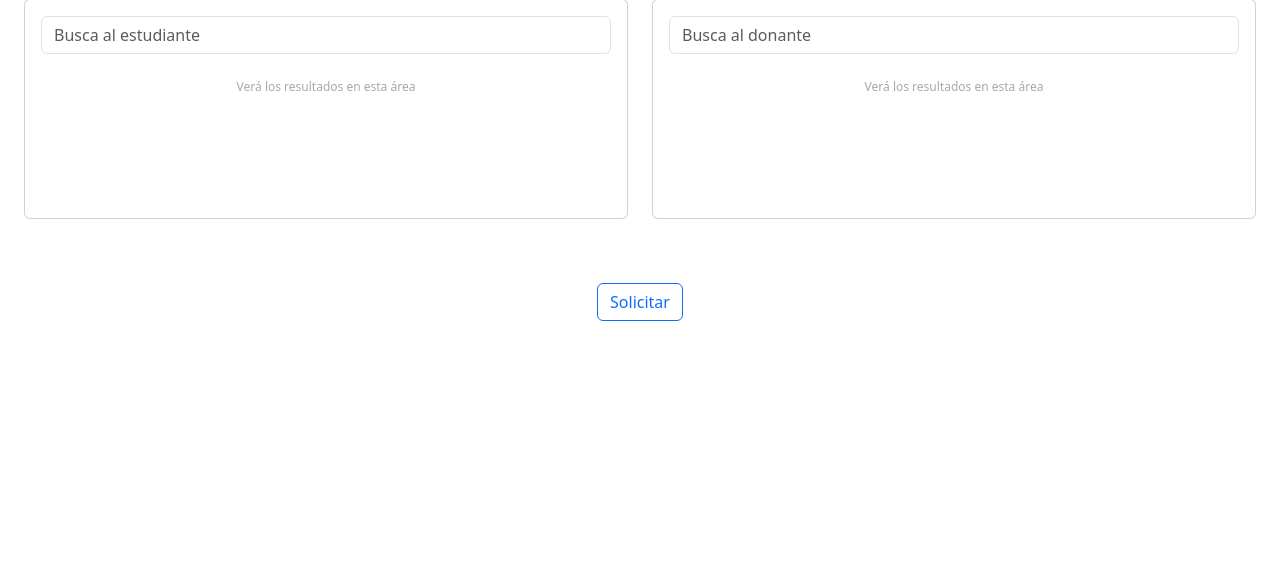
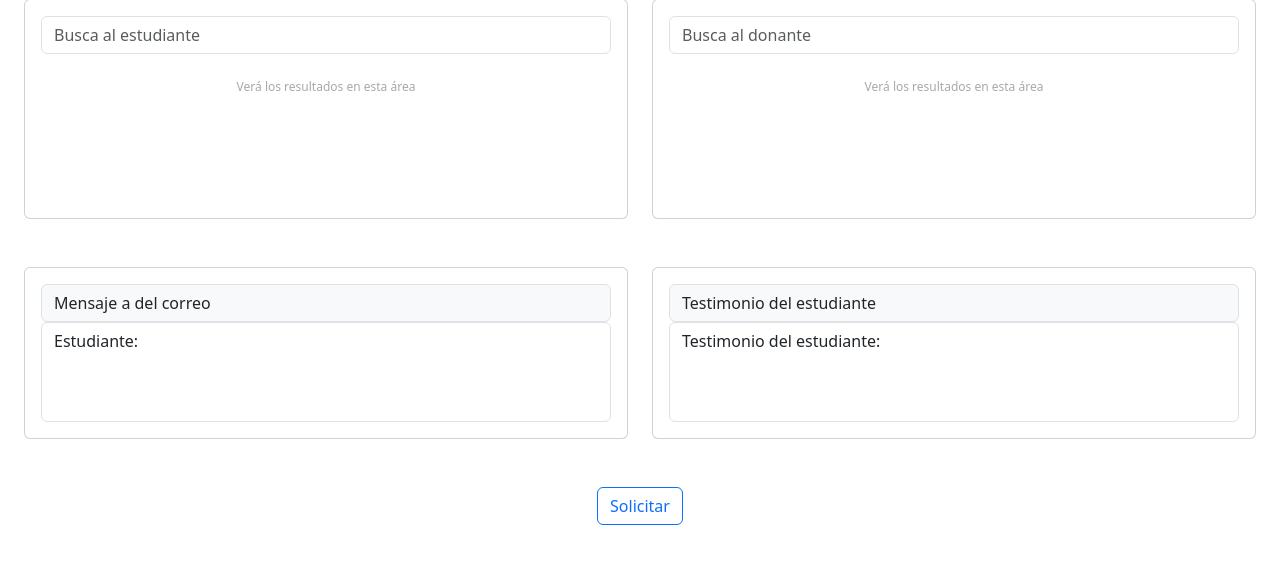
Before and after one commit to ICESI-PI1/icesi-filantrop-a-equipo-2, a Django app: page /sendReportToDonor/ in a window 1280 px wide. Shown: the part 183-755 px from the top of the page. Run offline with Django 4.2, Linux system fonts and the light colour scheme; the visitor is signed in with stand-in values (Sample User, id 1); data that the repository does not hold is empty; some libraries are stand-ins or nearby versions.

Commit message:
feat: add message areas and donor selection
Adds message areas to write a custom message for the email that will be sent to the donor and, also, there is, now, the way to catch the emailof the selected donor.

```diff
--- a/crud/static/scripts/search_donor.js
+++ b/crud/static/scripts/search_donor.js
@@ -1,5 +1,5 @@
 /**
- * Fetches all the students created and adds to the HTML view all those that contain what is typed in the search box.
+ * Fetches all the donors created and adds to the HTML view all those that contain what is typed in the search box.
  */
 
 const donors_list = [];
@@ -12,7 +12,10 @@ fetch('/api/getDonors/')
             data.forEach((donor, index) => {
                 donor_aux = donor.nit + " - " + donor.name + " " + donor.lastname;
 
-                donors_list[index] = donor_aux;
+                donors_list[index] = {
+                    "display_text" : donor_aux,
+                    "email" : donor.email
+                };
             });
         })
         .catch(error => console.error('Error al obtener datos:', error));
@@ -30,7 +33,7 @@ function update_results() {
 
     const filtered_results = donors_list.filter
     (result =>
-        result.toLowerCase().includes(search_term)
+        result.display_text.toLowerCase().includes(search_term)
     );
 
     donor_results_list.innerHTML = '';
@@ -44,7 +47,11 @@ function update_results() {
     filtered_results.forEach(result => {
         const li = document.createElement('li');
         li.classList.add('list-group-item', 'student-item');
-        li.textContent = result;
+        li.textContent = result.display_text;
+
+        // Set the email as a data attribute.
+        li.setAttribute('data-email', result.email);
+
         donor_results_list.appendChild(li);
 
         // Adds the click event to each new element.
@@ -53,9 +60,10 @@ function update_results() {
             var donor_name = donor_info[0];
             var donor_id = donor_info[1];
 
-            console.log(donor_info);
+            // Get the email.
+            var donor_email = this.getAttribute('data-email');
 
-            document.getElementById('message-area').value += '\n-' + donor_id + ' - ' + donor_name;
+            document.getElementById('donor-email-input').value = donor_email;
         });
     });
 
--- a/crud/static/scripts/search_student.js
+++ b/crud/static/scripts/search_student.js
@@ -56,6 +56,9 @@ function update_results() {
             var student_code = student_info[1];
 
             document.getElementById('message-area').value += '\n-' + student_name + ' - ' + student_code;
+
+            // Call the auto_resize function after updating the message-area
+            auto_resize(document.getElementById('message-area'));
         });
     });
 
--- a/crud/templates/send_report_to_donor.html
+++ b/crud/templates/send_report_to_donor.html
@@ -28,7 +28,7 @@
                 <div class="row justify-content-center">
 
                     <!-- Student searcher -->
-                    <div class="col-lg-6 mb-3">
+                    <div class="col-lg-6">
                         <div class="card">
                             <div class="card-body" style="height: 218px;">
 
@@ -49,7 +49,7 @@
                     </div>
 
                     <!-- Donor searcher -->
-                    <div class="col-lg-6 mb-3">
+                    <div class="col-lg-6">
                         <div class="card">
                             <div class="card-body" style="height: 218px;">
 
@@ -64,6 +64,10 @@
                                 <ul class="list-group" id="donors-list" style="max-height: 125px; overflow-y: auto;">
                                     <p id="donors-prompt-message" class="text-center" style="font-size: 12px; color: rgb(168, 168, 172);">Verá los resultados en esta área</p>
                                 </ul>
+
+
+                                <!-- Email of the selected donor -->
+                                <input type="hidden" name="donor-email" id="donor-email-input" value="">
                             </div>
                         </div>
                     </div>
@@ -71,6 +75,38 @@
                 </div>
             </div>
 
+            <div class="container-fluid my-5">
+                <div class="row justify-content-center">
+
+                    <!-- Message area -->
+                    <div class="col-lg-6">
+                        <div class="card">
+                            <div class="card-body">
+                                <span class="input-group-text"> Mensaje a del correo </span>
+                                <textarea name="message-area" id="message-area" class="form-control auto-resize-textarea" aria-label="With textarea" style="height: 100px;" oninput="auto_resize(this)">Estudiante:</textarea>
+                            </div>
+                        </div>
+                    </div>
+
+
+                    <!-- Student testimony -->
+                    <div class="col-lg-6">
+                        <div class="card">
+                            <div class="card-body">
+                                <span class="input-group-text"> Testimonio del estudiante </span>
+                                <textarea name="message-area" id="student-testimony" class="form-control auto-resize-textarea" aria-label="With textarea" style="min-height: 100px;" oninput="auto_resize(this)">Testimonio del estudiante:</textarea>
+                            </div>
+                        </div>
+                    </div>
+
+                    <script>
+                        function auto_resize(element) {
+                            element.style.height = 'auto';
+                            element.style.height = Math.max(element.scrollHeight, 100) + 'px';
+                        }
+                    </script>
+                </div>
+            </div>
 
             <!-- Send button -->
             <div class="mt-5 d-flex justify-content-center">
@@ -83,10 +119,10 @@
                 {% if result_message %}
 
                 <div class="justify-content-center">
-                    {% if "Carga exitosa" in result_message %}
+                    {% if "Reporte generado y enviado con éxito" in result_message %}
                         <img src="{% static 'images/confirmation.png' %}" alt="Éxito: ">
 
-                    {% elif "Error al cargar reporte" in result_message %}
+                    {% elif "Error" in result_message %}
                         <img src="{% static 'images/error.png' %}" alt="Error: ">
 
                     {% endif %}
--- a/crud/views/api.py
+++ b/crud/views/api.py
@@ -12,5 +12,5 @@ def get_students(request):
 
 @login_required
 def get_donors(request):
-    donors = Donor.objects.all().values('nit', 'name', 'lastname').order_by('nit')
+    donors = Donor.objects.all().values('nit', 'name', 'lastname', 'email').order_by('nit')
     return JsonResponse(list(donors), safe=False)
--- a/crud/views/send_report_to_donor.py
+++ b/crud/views/send_report_to_donor.py
@@ -11,11 +11,18 @@ def home(request):
 
 @login_required
 def send_report_to_donor(request):
-    students = Student.objects.all().order_by('student_code')[:3]
-    donors = Donor.objects.all().order_by('name')[:3]
+    if request.method == 'POST':
+        try:
+            selected_donor_email = request.POST.get('donor-email', '')
+
+            result_message = "Reporte generado y enviado con éxito"
+        except Exception as e:
+
+            result_message = "Error en la generación y envío de reporte"
+
+        return render(request, 'send_report_to_donor.html', {
+            "result_message" : result_message
+        })
 
 
-    return render(request, 'send_report_to_donor.html', {
-        "students" : students,
-        "donors" : donors
-    })
+    return render(request, 'send_report_to_donor.html')
```
